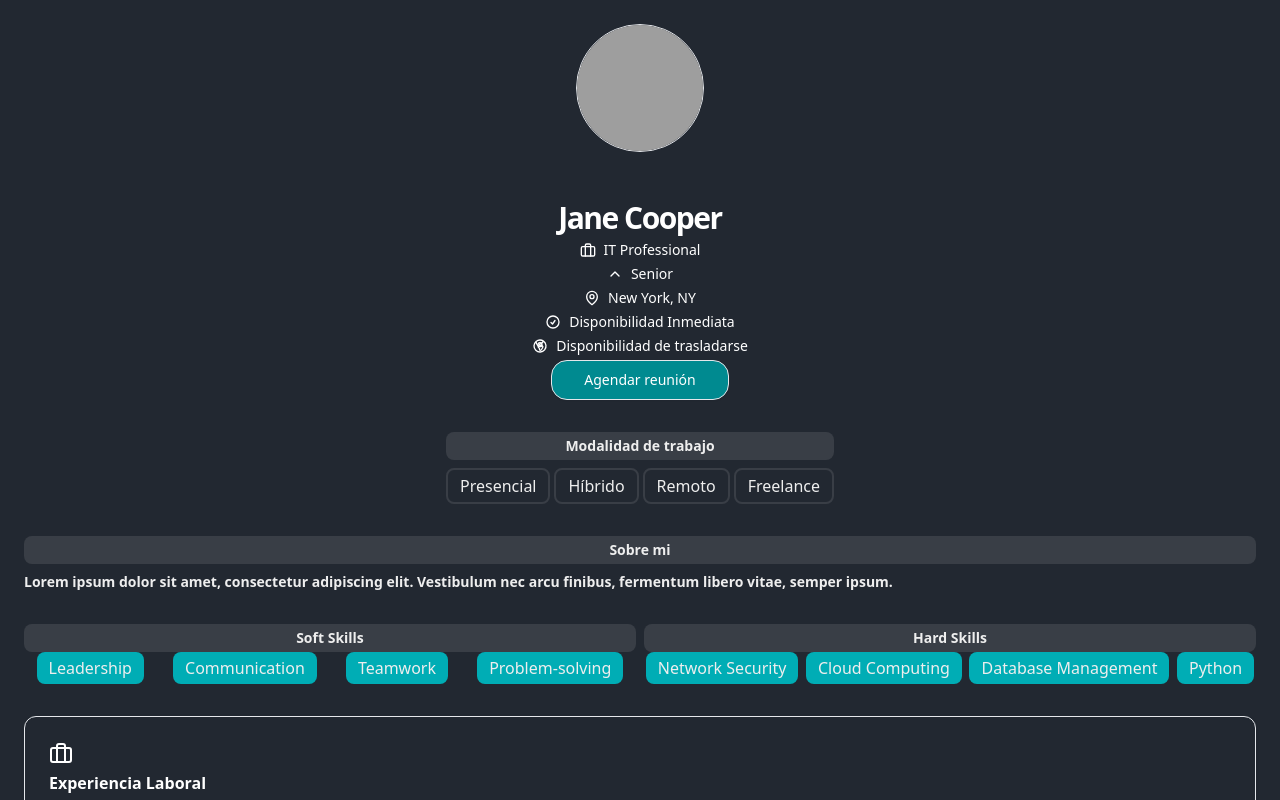
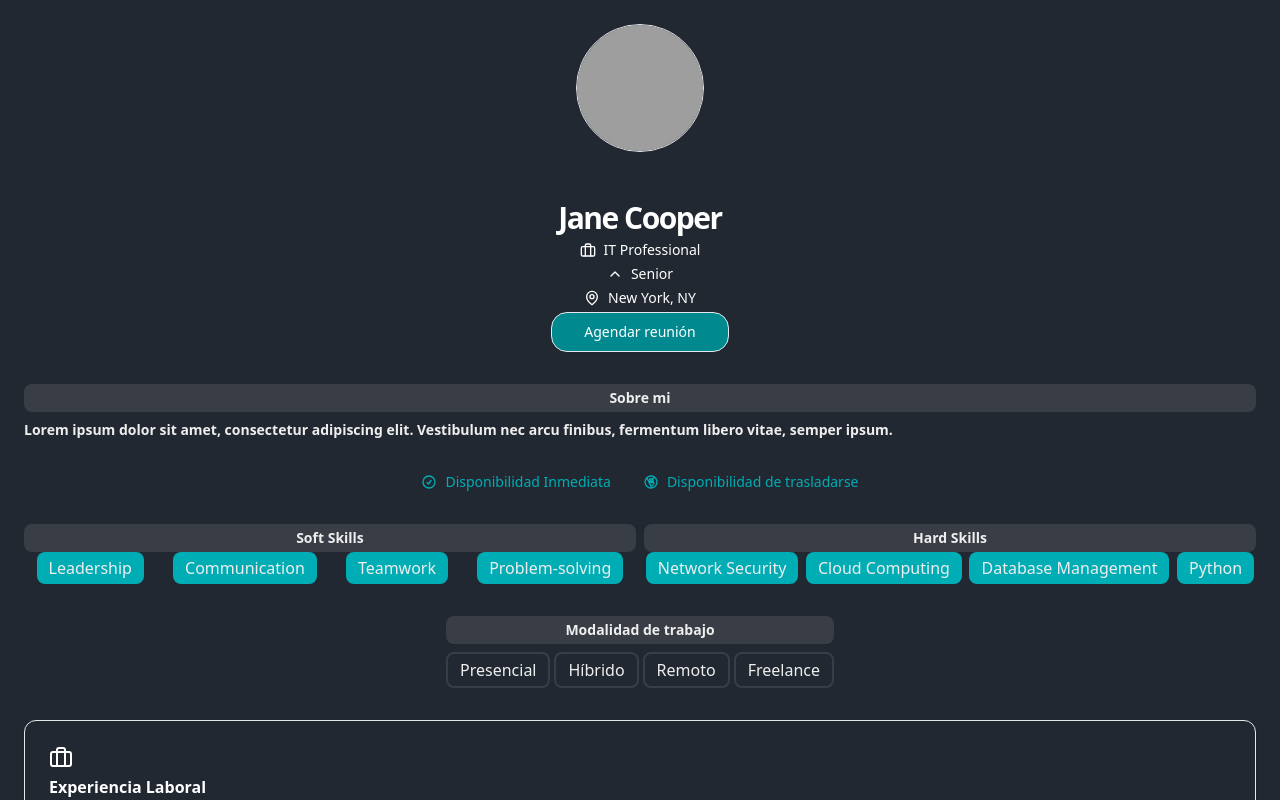
Before and after one commit to No-Country/profesionalesIT-c16-36-m-java, a React (Vite) app in the folder professionalIT_front/ITProfessionals/: page /profile/admin in a window 1280 px wide. Shown: the top 800 px of the page. Built offline with nearby package versions, Linux system fonts and the light colour scheme; grey boxes are pictures that could not be loaded.

Commit message:
add: minors fix

```diff
--- a/professionalIT_front/ITProfessionals/src/pages/admin/professionals/Profile.jsx
+++ b/professionalIT_front/ITProfessionals/src/pages/admin/professionals/Profile.jsx
@@ -36,14 +36,8 @@ export default function Profile() {
                         <MapPinIcon className="h-4 w-4" />
                         <span>New York, NY</span>
                         </div>
-                        <div className="flex items-center space-x-2 text-sm">
-                        <CheckIcon className="h-4 w-4" />
-                        <span>Disponibilidad Inmediata</span>
-                        </div>
-                        <div className="flex items-center space-x-2 text-sm">
-                        <GlobeIcon className="h-4 w-4" />
-                        <span>Disponibilidad de trasladarse</span>
-                        </div>
+
+
                         <div className="flex justify-center">
                     <a
                         className="inline-flex h-10 items-center justify-center rounded-2xl border border-gray-200 bg-[#008A90] p-2 px-8 text-sm font-medium shadow-sm gap-2 transition-colors hover:bg-gray-100 hover:text-gray-900 focus-visible:outline-none focus-visible:ring-1 focus-visible:ring-gray-950 disabled:pointer-events-none disabled:opacity-50 dark:border-gray-800 dark:border-gray-800 dark:bg-gray-950 dark:hover:bg-gray-950 dark:hover:text-gray-50 dark:focus-visible:ring-gray-300"
@@ -53,19 +47,6 @@ export default function Profile() {
                     </a>
 
                     </div>
-                    </div>
-                    <div className="grid gap-2 justify-center">
-                        <div style={{ borderRadius: "0.5rem" }} className="text-center rounded-lg bg-[#393E46] px-3 py-1 text-sm font-bold text-[#EEEEEE] dark:bg-gray-800">Modalidad de trabajo</div>
-                            <div className="flex flex-wrap gap-1">
-                            <button style={{ borderRadius: "0.5rem", border: "2px solid #393E46" }} className="mx-auto rounded-lg px-3 py-1 text-bold text-[#EEEEEE]">Presencial
-                            </button>
-                            <button style={{ borderRadius: "0.5rem", border: "2px solid #393E46" }} className="mx-auto rounded-lg px-3 py-1 text-bold text-[#EEEEEE]">Híbrido
-                            </button>
-                            <button style={{ borderRadius: "0.5rem", border: "2px solid #393E46" }} className="mx-auto rounded-lg px-3 py-1 text-bold text-[#EEEEEE]">Remoto
-                            </button>
-                            <button style={{ borderRadius: "0.5rem", border: "2px solid #393E46" }} className="mx-auto rounded-lg px-3 py-1 text-bold text-[#EEEEEE]">Freelance
-                            </button>
-                            </div>
                     </div>
 
                     <div className="grid gap-2">
@@ -77,6 +58,18 @@ export default function Profile() {
                             </p>
                         </div>
                     </div>
+
+                    <div className="flex justify-center space-x-8">
+                    <div className="flex items-center space-x-2 text-sm">
+                        <CheckIcon color="#00ADB5" className="h-4 w-4 " />
+                        <span className="text-[#00ADB5]">Disponibilidad Inmediata</span>
+                        </div>
+                        <div className="flex items-center space-x-2 text-sm">
+                        <GlobeIcon color="#00ADB5" className="h-4 w-4" />
+                        <span  className="text-[#00ADB5]">Disponibilidad de trasladarse</span>
+                        </div>
+                    </div>
+
                     <div className="flex justify-center gap-2">
                         <div className="w-1/2">
                             <div style={{ borderRadius: "0.5rem" }} className="text-center rounded-lg bg-[#393E46] px-3 py-1 text-sm font-bold text-[#EEEEEE] dark:bg-gray-800 ">Soft Skills</div>
@@ -110,6 +103,20 @@ export default function Profile() {
                             <button style={{ borderRadius: "0.5rem" }} className="mx-auto rounded-lg bg-[#00ADB5] px-3 py-1 text-bold text-[#EEEEEE]">Python</button>
                             </div>
                         </div>
+                    </div>
+
+                    <div className="grid gap-2 justify-center">
+                        <div style={{ borderRadius: "0.5rem" }} className="text-center rounded-lg bg-[#393E46] px-3 py-1 text-sm font-bold text-[#EEEEEE] dark:bg-gray-800">Modalidad de trabajo</div>
+                            <div className="flex flex-wrap gap-1">
+                            <button style={{ borderRadius: "0.5rem", border: "2px solid #393E46" }} className="mx-auto rounded-lg px-3 py-1 text-bold text-[#EEEEEE]">Presencial
+                            </button>
+                            <button style={{ borderRadius: "0.5rem", border: "2px solid #393E46" }} className="mx-auto rounded-lg px-3 py-1 text-bold text-[#EEEEEE]">Híbrido
+                            </button>
+                            <button style={{ borderRadius: "0.5rem", border: "2px solid #393E46" }} className="mx-auto rounded-lg px-3 py-1 text-bold text-[#EEEEEE]">Remoto
+                            </button>
+                            <button style={{ borderRadius: "0.5rem", border: "2px solid #393E46" }} className="mx-auto rounded-lg px-3 py-1 text-bold text-[#EEEEEE]">Freelance
+                            </button>
+                            </div>
                     </div>
 
                     <Card>
@@ -214,6 +221,7 @@ export default function Profile() {
                     </div>
                         </CardContent>
                     </Card>
+
                     <div className="flex justify-center">
                     <a
                         className="inline-flex h-10 items-center justify-center rounded-2xl border border-gray-200 bg-[#008A90] p-2 px-8 text-sm font-medium shadow-sm gap-2 transition-colors hover:bg-gray-100 hover:text-gray-900 focus-visible:outline-none focus-visible:ring-1 focus-visible:ring-gray-950 disabled:pointer-events-none disabled:opacity-50 dark:border-gray-800 dark:border-gray-800 dark:bg-gray-950 dark:hover:bg-gray-950 dark:hover:text-gray-50 dark:focus-visible:ring-gray-300"
@@ -353,7 +361,7 @@ function LanguageIcon(props) {
     );
   }
 
-  function GlobeIcon(props) {
+  function GlobeIcon({ color = "#000", ...props }) {
     return (
         <svg
         {...props}
@@ -362,7 +370,7 @@ function LanguageIcon(props) {
         height="24"
         viewBox="0 0 24 24"
         fill="none"
-        stroke="currentColor"
+        stroke={color}
         strokeWidth="2"
         strokeLinecap="round"
         strokeLinejoin="round"
@@ -372,7 +380,7 @@ function LanguageIcon(props) {
     </svg>
     )
   }
-  function CheckIcon(props) {
+  function CheckIcon({ color = "#000", ...props }) {
     return (
         <svg
         {...props}
@@ -381,7 +389,7 @@ function LanguageIcon(props) {
         height="24"
         viewBox="0 0 24 24"
         fill="none"
-        stroke="currentColor"
+        stroke={color}
         strokeWidth="2"
         strokeLinecap="round"
         strokeLinejoin="round"
```
